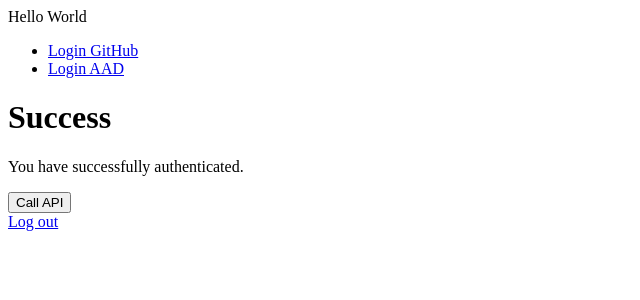
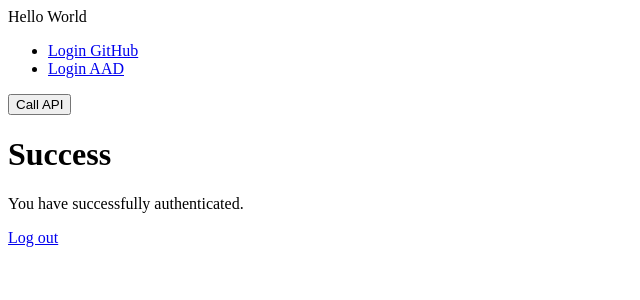
Before and after one commit to m4nv3ru/azurevue-test, a Vue app: page /success in a window 1280 px wide. Shown: the top 300 px of the page, without its empty margins (0-640 px from the left). Built offline with nearby package versions, Linux system fonts and the light colour scheme.

Commit message:
rearange api call

```diff
--- a/src/App.vue
+++ b/src/App.vue
@@ -1,5 +1,13 @@
 <script setup lang="ts">
 import { RouterView } from 'vue-router'
+
+const callApi = () => {
+    console.log('Calling API');
+    fetch('/api/httpTrigger1')
+        .then(response => console.log(response))
+        .catch(error => console.error(error));
+};
+
 </script>
 
 <template>
@@ -19,6 +27,9 @@ import { RouterView } from 'vue-router'
     </div>
   </header>
   <main>
+    <div>
+      <button @click="() => callApi()">Call API</button>
+    </div>
     <RouterView />
   </main>
 </template>
--- a/src/views/SuccessView.vue
+++ b/src/views/SuccessView.vue
@@ -2,20 +2,6 @@
     <div>
         <h1>Success</h1>
         <p>You have successfully authenticated.</p>
-        <div>
-            <button @click="() => callApi()">Call API</button>
-        </div>
         <a href="/.auth/logout">Log out</a>
     </div>
 </template>
-
-<script setup lang="ts">
-
-const callApi = () => {
-    console.log('Calling API');
-    fetch('/api/httpTrigger1')
-        .then(response => console.log(response))
-        .catch(error => console.error(error));
-};
-
-</script>
```
